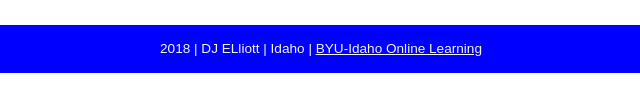
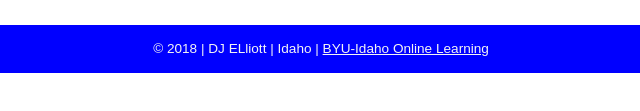
Before and after one commit to djelliottt/djelliottt-github.io, a plain HTML site: page index.html in a window 1280 px wide. Shown: the part 447-558 px from the top of the page, 319-959 px from the left. Drawn offline with Linux system fonts and the light colour scheme.

Commit message:
updated copy write

```diff
--- a/index.html
+++ b/index.html
@@ -16,7 +16,7 @@
         <h1> CIT 230 - Assignment Portal</h1>
     <li>Lesson ##: <a href="#">Assignment Label</a></li></main>
     <footer>
-    <p>2018 | DJ ELliott | Idaho | <a href="http://www.byui.edu/online">BYU-Idaho Online Learning</a></p>
+    <p>&copy; 2018 | DJ ELliott | Idaho | <a href="http://www.byui.edu/online">BYU-Idaho Online Learning</a></p>
 
     </footer>
 
```
